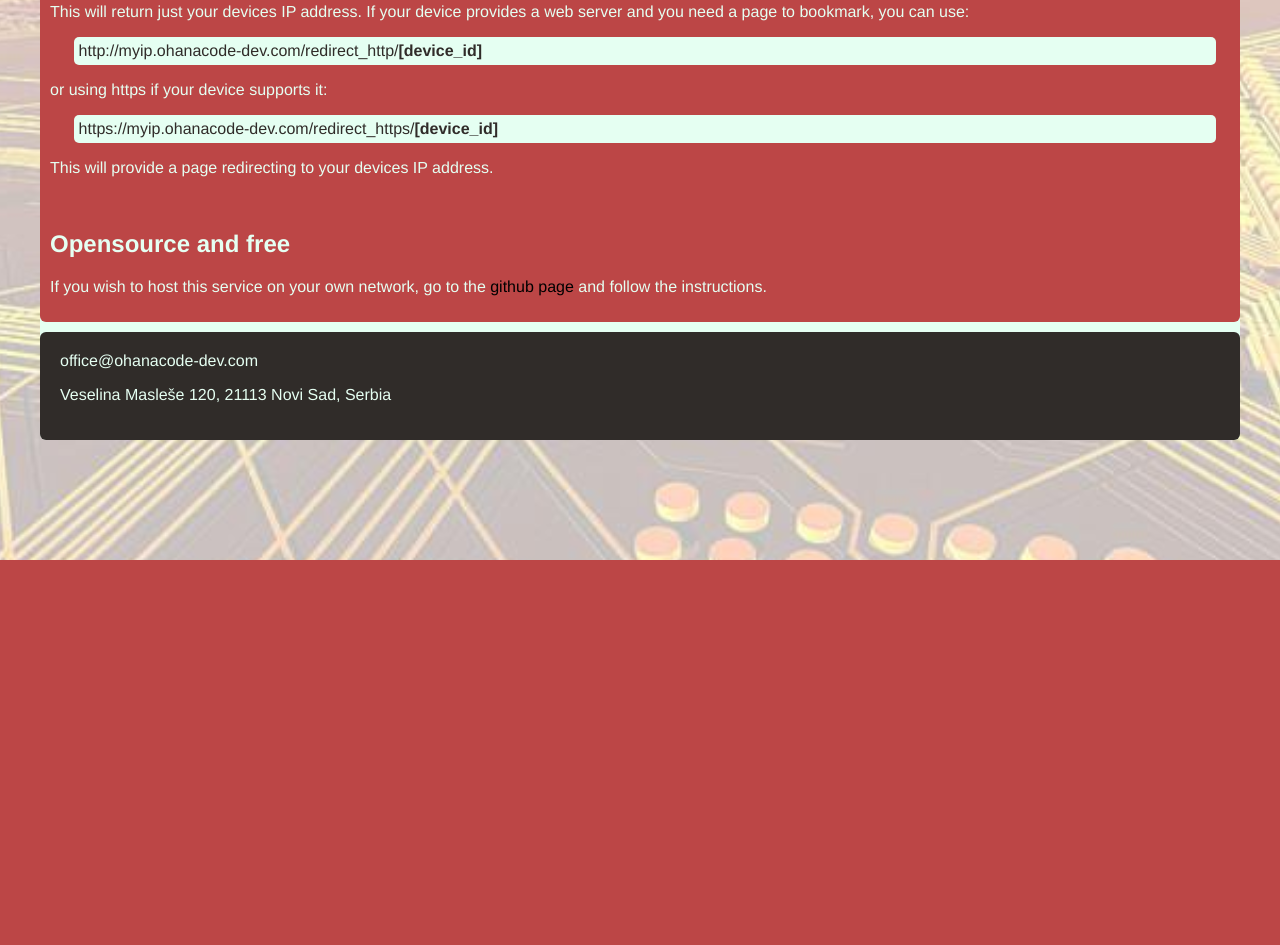
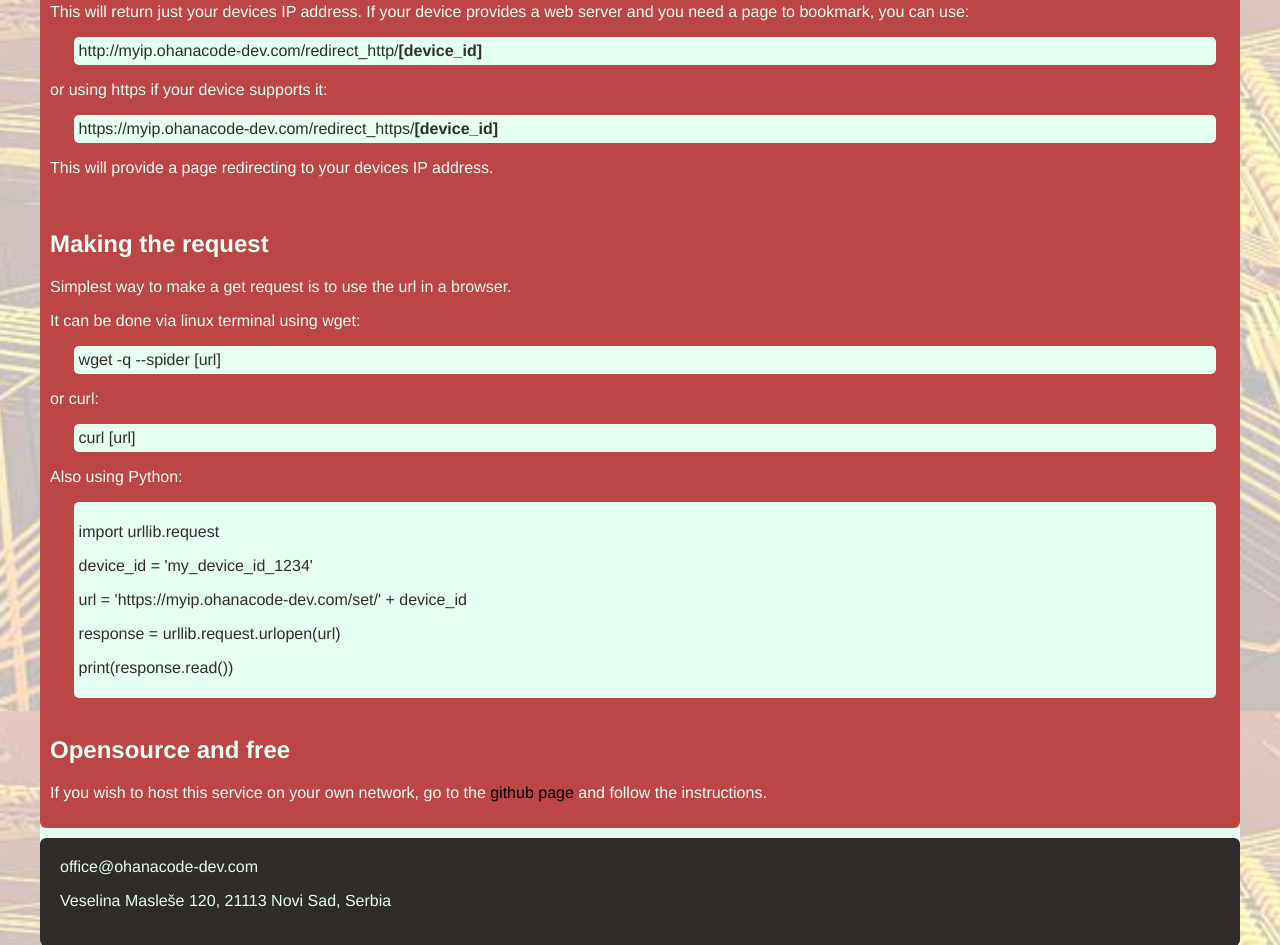
Before and after one commit to ohanacode-dev/myip, a Flask app: page / in a window 1280 px wide. Shown: the part 889-1834 px from the top of the page. Before the commit the page ends 1449 px from the top, so only its background shows below. Run offline with Flask 2, Linux system fonts and the light colour scheme.

Commit message:
Updated index.html

```diff
--- a/templates/index.html
+++ b/templates/index.html
@@ -47,6 +47,22 @@
                 <div class="code">https://myip.ohanacode-dev.com/redirect_https/<b>[device_id]</b></div>
                 <p>This will provide a page redirecting to your devices IP address.</p><br>
 
+                <h2>Making the request</h2>
+                <p>Simplest way to make a get request is to use the url in a browser.</p>
+                <p>It can be done via linux terminal using wget:</p>
+                <div class="code">wget -q --spider [url]</div>
+                <p>or curl:</p>
+                <div class="code">curl [url]</div>
+                <p>Also using Python:</p>
+                <div class="code">
+                    <p>import urllib.request</p>
+                    <p>device_id = 'my_device_id_1234'</p>
+                    <p>url = 'https://myip.ohanacode-dev.com/set/' + device_id</p>
+                    <p>response = urllib.request.urlopen(url)</p>
+                    <p>print(response.read())</p>
+                </div>
+                <br>
+
                 <h2>Opensource and free</h2>
                 <p>
                     If you wish to host this service on your own network, go to the <a href="https://github.com/ohanacode-dev/myip">github page</a> and follow the instructions.
```
